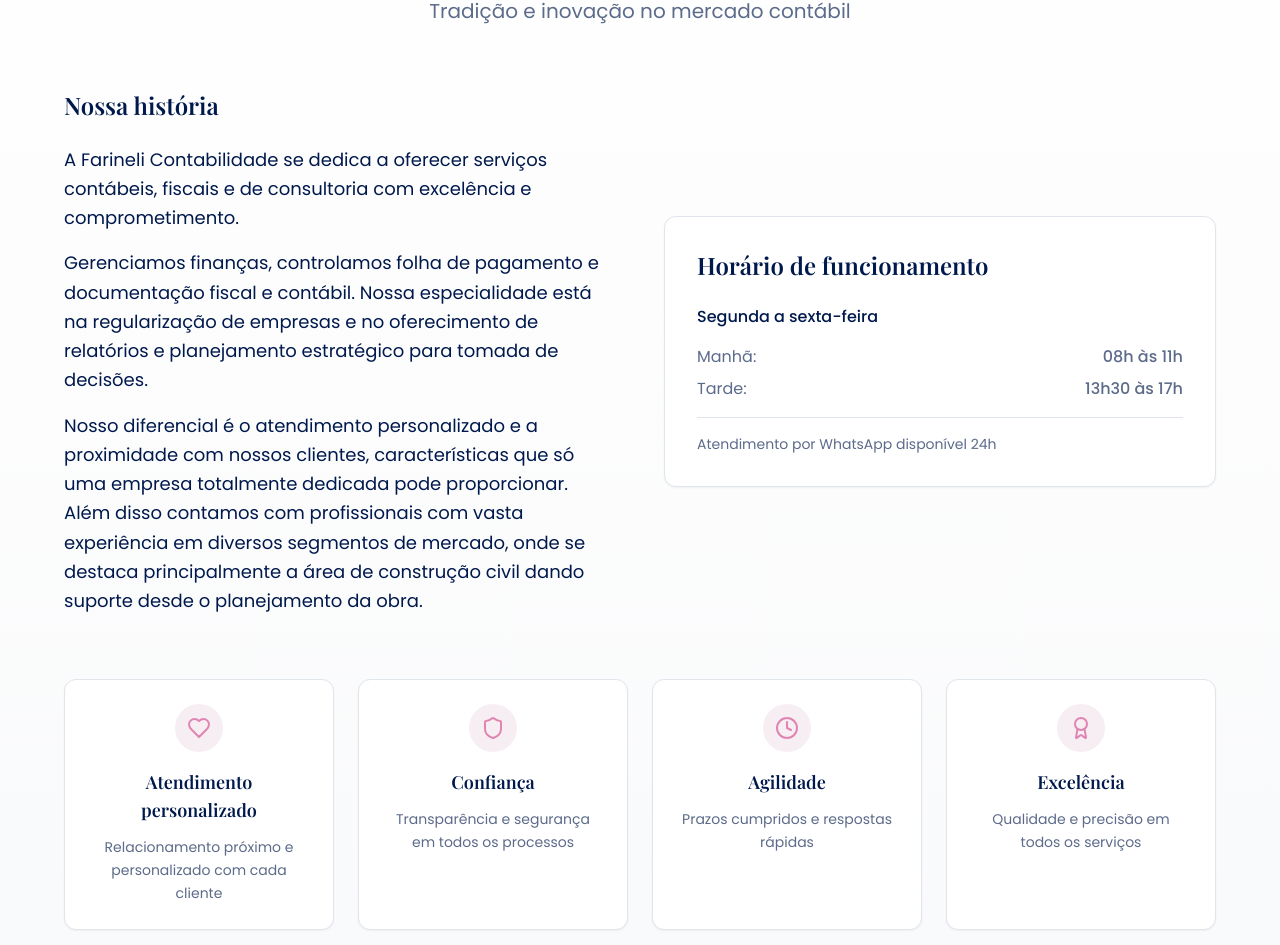
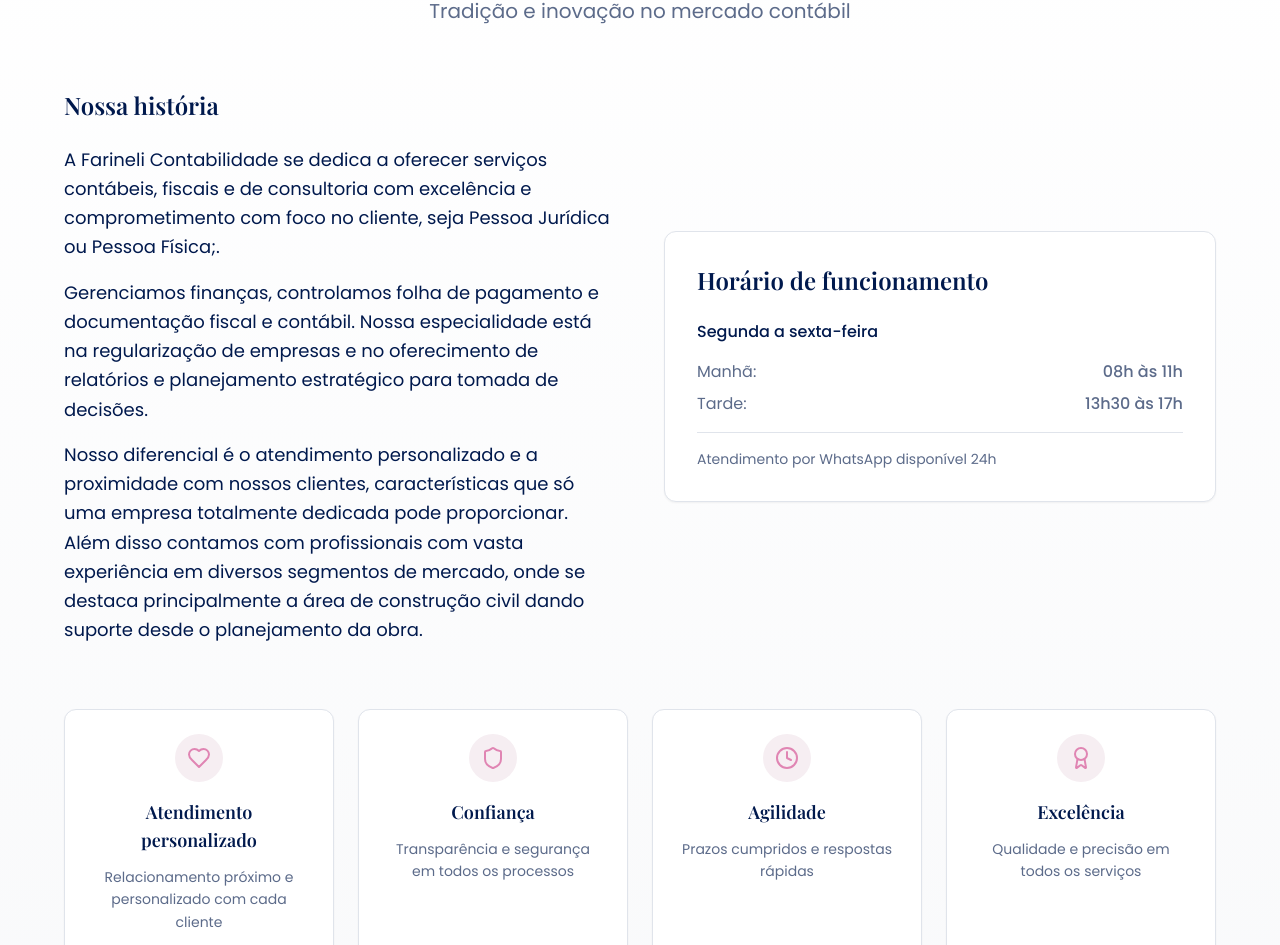
Before and after one commit to DevZipMateus/farineli-digital-presence, a React (Vite) app: page / in a window 1280 px wide. Shown: the part 1473-2418 px from the top of the page. Built offline with nearby package versions, Linux system fonts and the light colour scheme; the HTML template or start-up script is replaced by a standard one.

Commit message:
Visual edit in Lovable

```diff
--- a/src/components/About.tsx
+++ b/src/components/About.tsx
@@ -36,10 +36,7 @@ const About = () => {
                 Nossa história
               </h3>
               <div className="space-y-4 text-lg leading-relaxed text-foreground">
-                <p>
-                  A Farineli Contabilidade se dedica a oferecer
-                  serviços contábeis, fiscais e de consultoria com excelência e comprometimento.
-                </p>
+                <p>A Farineli Contabilidade se dedica a oferecer serviços contábeis, fiscais e de consultoria com excelência e comprometimento com foco no cliente, seja Pessoa Jurídica ou Pessoa Física;.</p>
                 <p>
                   Gerenciamos finanças, controlamos folha de pagamento e documentação fiscal
                   e contábil. Nossa especialidade está na regularização de empresas e no
```
